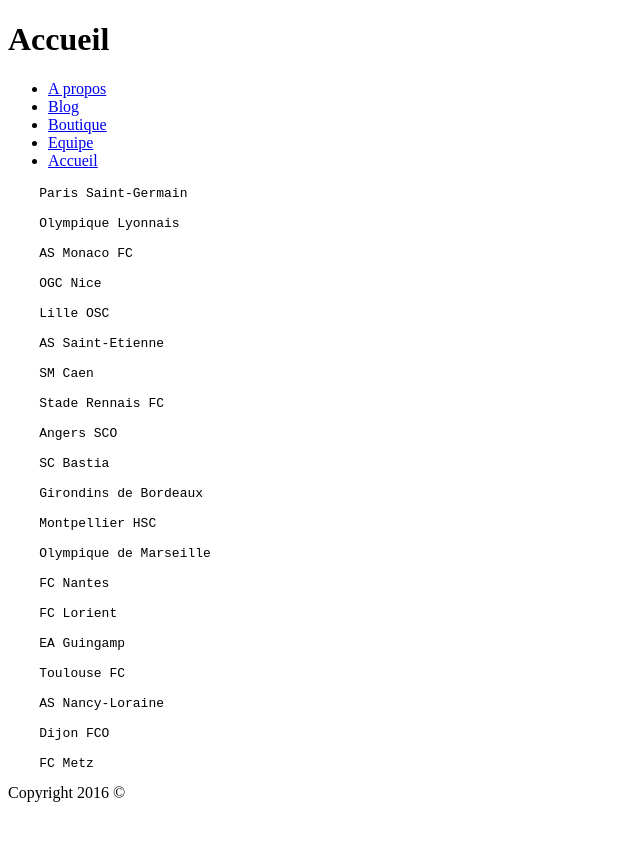
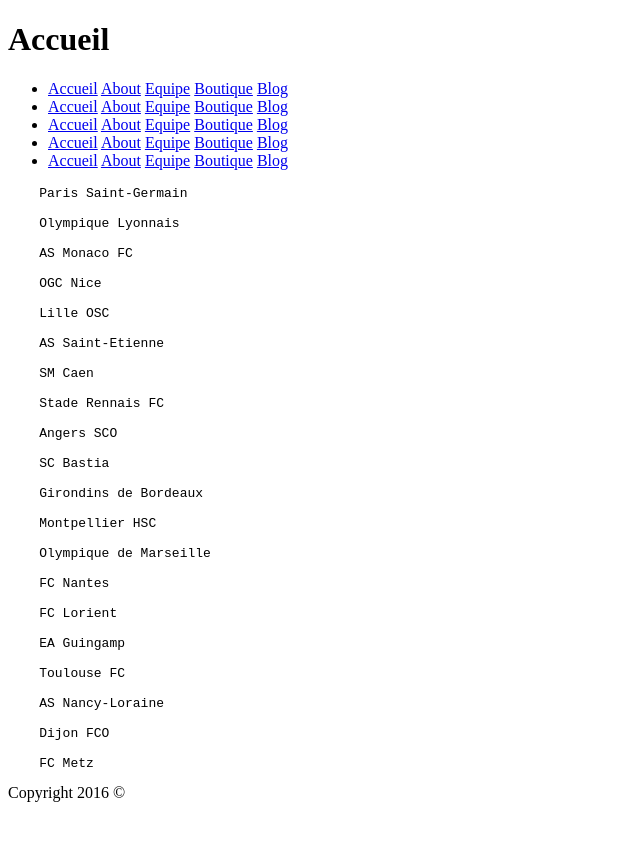
Before and after one commit to JohanJB/Flatfile-1, a Jekyll site: the page built from equipe.md, in a window 1280 px wide. Shown: the top 841 px of the page, without its empty margins (0-640 px from the left). Built offline with Jekyll 4.4.1, drawn with Linux system fonts in a browser that asks for light colours.

Commit message:
Update header.html

```diff
--- a/_includes/header.html
+++ b/_includes/header.html
@@ -5,7 +5,11 @@
             <ul>
                 {% for page in site.pages %}
                 <li>
-                    <a href="{{ page.url }}">{{ page.title }}</a>
+                    <a href="https://maximelemolt.github.io/Flatfile/">Accueil</a>
+                    <a href="https://maximelemolt.github.io/Flatfile/about">About</a>
+                    <a href="https://maximelemolt.github.io/Flatfile/equipe">Equipe</a>
+                    <a href="https://maximelemolt.github.io/Flatfile/boutique">Boutique</a>
+                    <a href="https://maximelemolt.github.io/Flatfile/blog">Blog</a>
                 </li>
                 {% endfor %}
             </ul>
```
